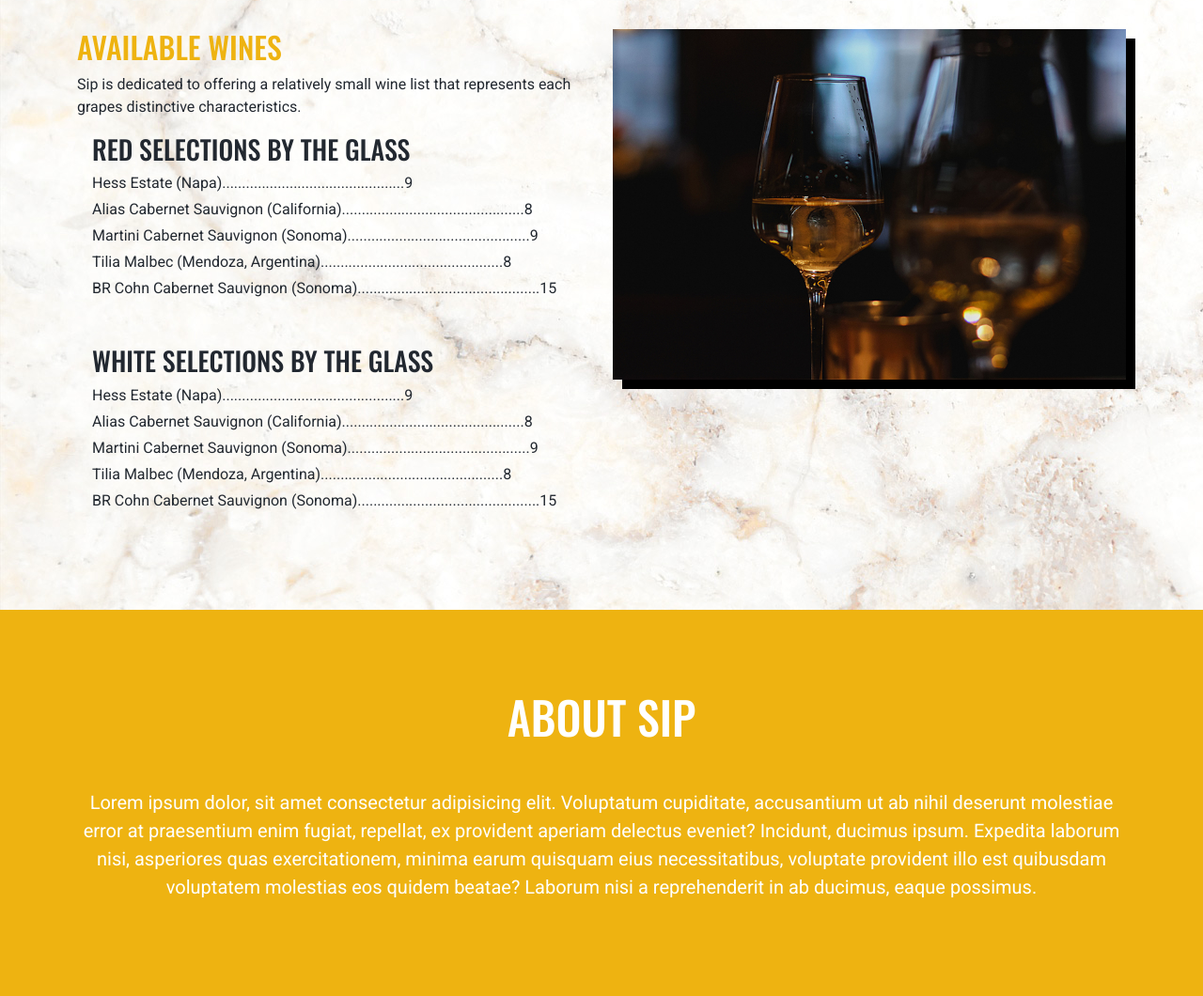
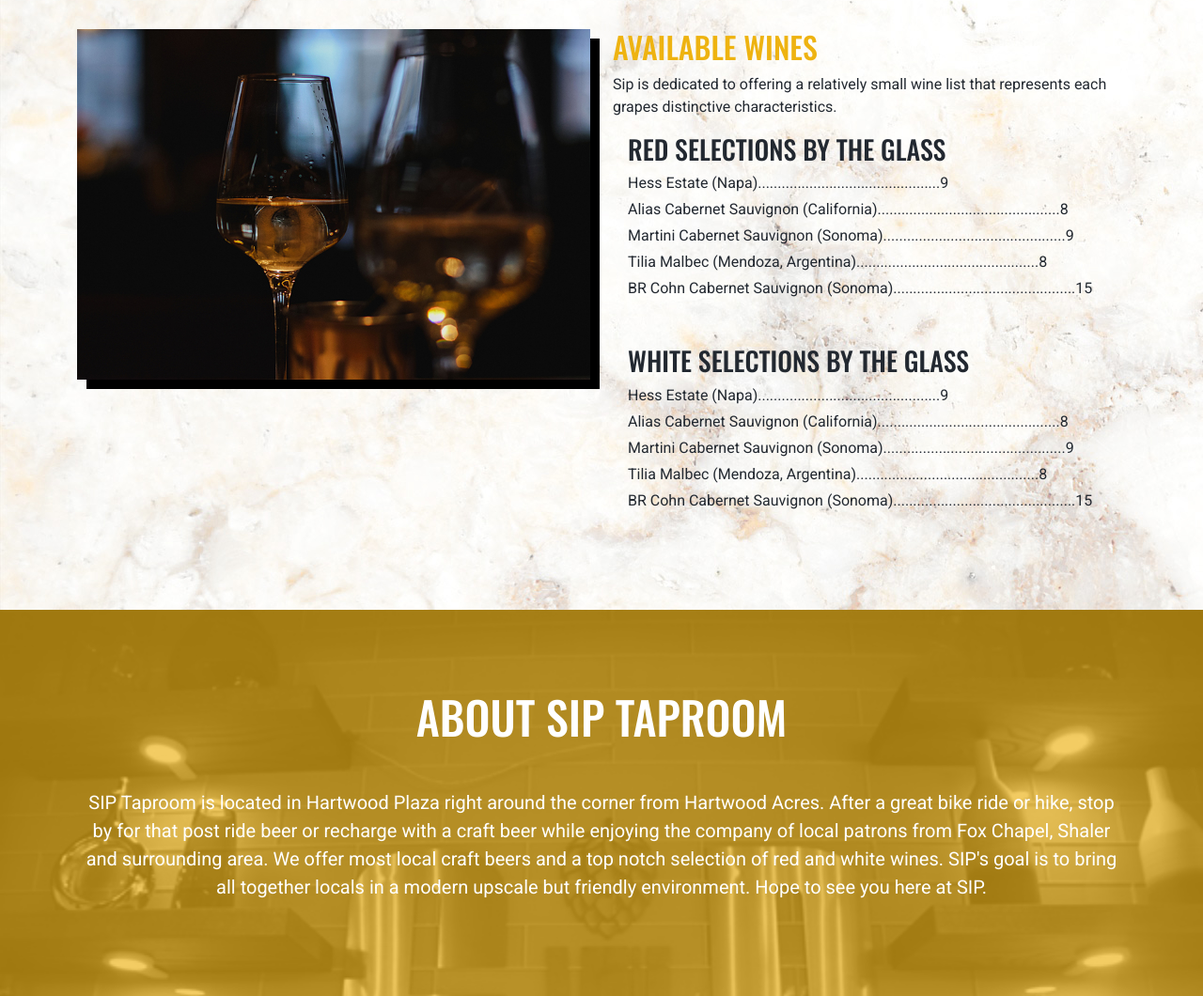
Before and after one commit to mriccelli75/sip_taproom, a website: page index.html in a window 1280 px wide. Shown: the part 2061-3121 px from the top of the page at 94% size. Drawn offline with nearby package versions, Linux system fonts and the light colour scheme.

Commit message:
addition of about section and favicons. other css edits

```diff
--- a/index.html
+++ b/index.html
@@ -5,6 +5,18 @@
     <meta http-equiv="X-UA-Compatible" content="IE=edge">
     <meta name="viewport" content="width=device-width, initial-scale=1.0">
     <title>Sip Taproom</title>
+    <meta name="description" content="SIP Taproom located in Hartwood Town Center offers a variety of locally brewed beers and hand selected wines.">
+    <meta name="author" content="Sip Taproom">
+
+    <meta property="og:title" content="SIP Taproom located in Hartwood Town Center offers a variety of locally brewed beers and hand selected wines.">
+    <meta property="og:type" content="website">
+    <meta property="og:url" content="https://www.siptaproom.com">
+    <meta property="og:description" content="A simple HTML5 Template for new projects.">
+
+    <link rel="apple-touch-icon" sizes="180x180" href="/apple-touch-icon.png">
+    <link rel="icon" type="image/png" sizes="32x32" href="/favicon-32x32.png">
+    <link rel="icon" type="image/png" sizes="16x16" href="/favicon-16x16.png">
+    <link rel="manifest" href="/site.webmanifest">
 
     <link rel="stylesheet" href="assets/css/style.css">
 
@@ -20,10 +32,10 @@
       <div class="collapse navbar-collapse" id="navbarTogglerDemo02">
         <ul class="navbar-nav ms-auto mb-2 mb-lg-0">
           <li class="nav-item">
-            <a class="nav-link active" aria-current="page" href="#">Menus</a>
+            <a class="nav-link active" aria-current="page" href="#ourmenu">Menus</a>
           </li>
           <li class="nav-item">
-            <a class="nav-link" href="#">About SiP</a>
+            <a class="nav-link" href="#about-sip">About SiP</a>
           </li>
           <li class="nav-item">
             <a href="#" class="nav-link">Social Media</a>
@@ -141,7 +153,14 @@
       </div>
     </div>
     <div class="row mt-5">
-      <div class="col-lg-6">
+      <div class="col-md-6 mb-5">
+        <div class="photo-bx--right">
+          <div class="photo">
+            <img src="images/bar_photos/wine_shot.jpg" class="img-fluid" alt="wine">
+          </div>
+        </div>
+      </div>
+      <div class="col-md-6">
         <div class="content wines">
           <div class="content-header">
             <h2>Available Wines</h2>
@@ -164,13 +183,8 @@
         </div>
         </div>
       </div>
-      <div class="col-lg-6">
-        <div class="photo-bx--right">
-          <div class="photo">
-            <img src="images/bar_photos/wine_shot.jpg" class="img-fluid" alt="wine">
-          </div>
-        </div>
-      </div></div>
+
+    </div>
     </div>
   </div>
 </section>
@@ -180,11 +194,10 @@
     <div class="row">
       <div class="col-md-12">
         <h1 class="text-white text-center mb-5">
-          About SIP
+          About SIP Taproom
         </h1>
         <p class="lead text-center text-white">
-          Lorem ipsum dolor, sit amet consectetur adipisicing elit. Voluptatum cupiditate, accusantium ut ab nihil deserunt molestiae error at praesentium enim fugiat, repellat, ex provident aperiam delectus eveniet? Incidunt, ducimus ipsum.
-          Expedita laborum nisi, asperiores quas exercitationem, minima earum quisquam eius necessitatibus, voluptate provident illo est quibusdam voluptatem molestias eos quidem beatae? Laborum nisi a reprehenderit in ab ducimus, eaque possimus.
+          SIP Taproom is located in Hartwood Plaza right around the corner from Hartwood Acres. After a great bike ride or hike, stop by for that post ride beer or recharge with a craft beer while enjoying the company of local patrons from Fox Chapel, Shaler and surrounding area. We offer most local craft beers and a top notch selection of red and white wines. SIP's goal is to bring all together locals in a modern upscale but friendly environment. Hope to see you here at SIP.
         </p>
       </div>
     </div>
--- a/scss/sections/_aboutus.scss
+++ b/scss/sections/_aboutus.scss
@@ -1,5 +1,24 @@
 #about-sip {
-    background: $primary-orange;
+    background: rgba($primary-orange, .5);
     padding: 85px 35px;
+    background: url("../../images/bar_photos/shot_of_sign.jpg");
+    background-repeat: no-repeat;
+    background-size: cover;
+    position: relative;
 
+    &:before {
+        content: "";
+        position: absolute;
+        top: 0;
+        left: 0;
+        width: 100%;
+        height: 100%;
+        background: rgba($primary-orange, .65);
+        z-index: 1;
+
+    }
+    h1, p {
+        position: relative;
+        z-index: 3;
+    }
 }
```
Also changed, not shown: android-chrome-192x192.png (added), android-chrome-512x512.png (added), apple-touch-icon.png (added), assets/css/style.css, favicon-16x16.png (added), favicon-32x32.png (added), favicon.ico (added), images/bar_photos/shot_of_sign.jpg (added), site.webmanifest (added), 1 other file.
